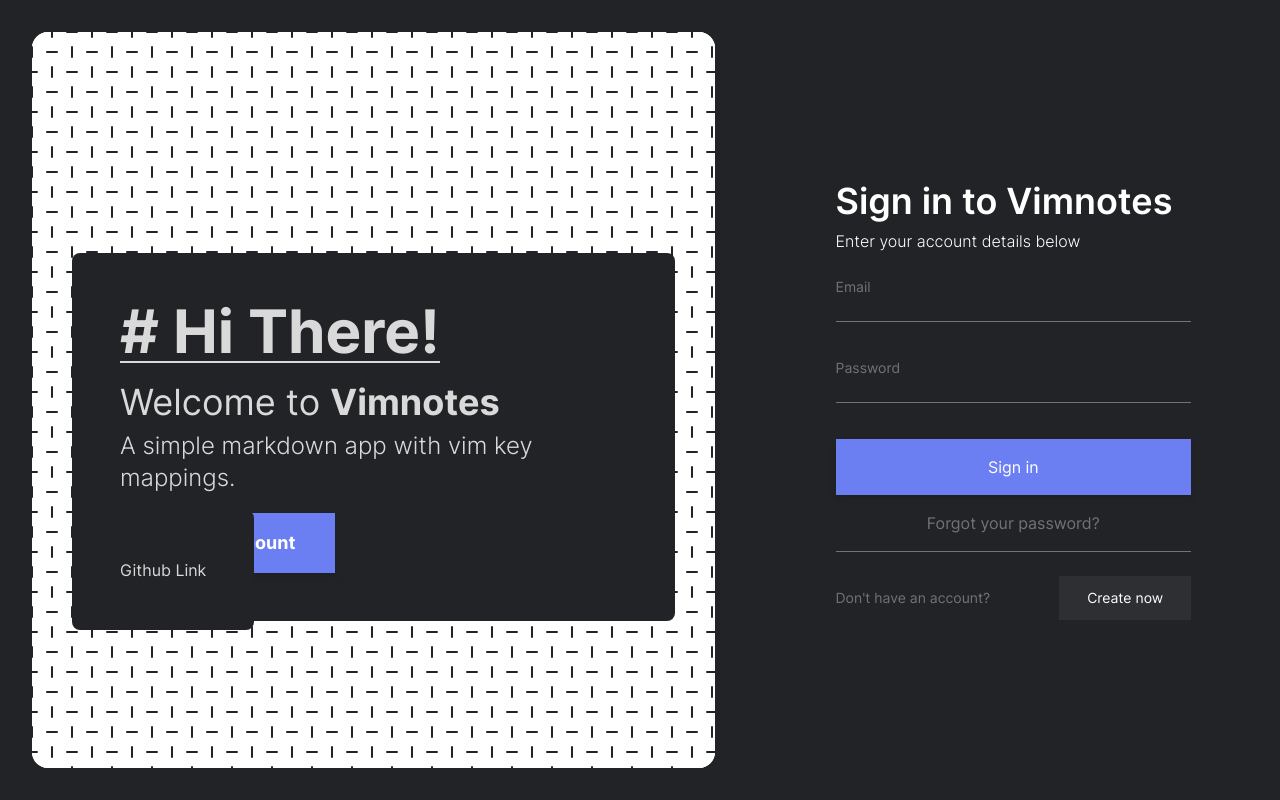
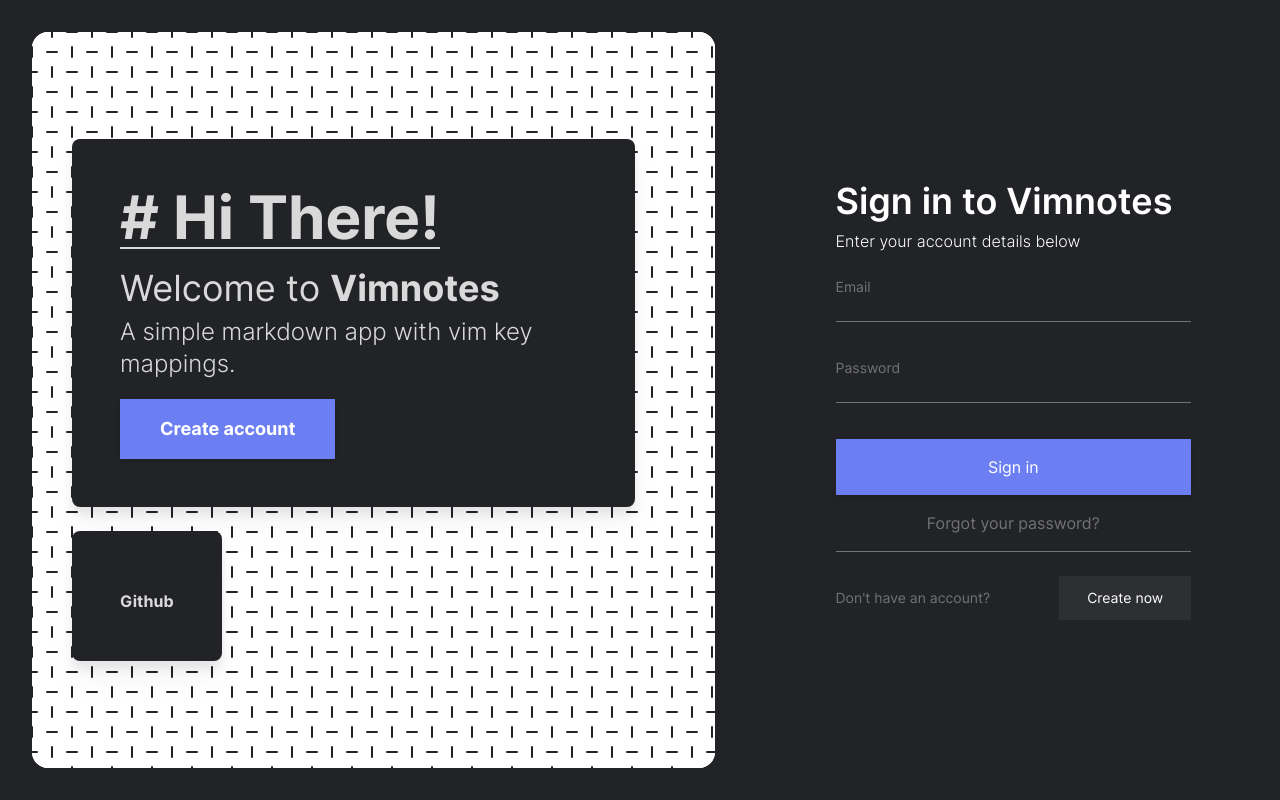
Before and after one commit to francccisss/markdown-app, a React (Vite) app: page /sign-in in a window 1280 px wide. Built offline with nearby package versions, Linux system fonts and the light colour scheme; no server answers.

Commit message:
style:used different layout for text contents to align items together instead of using absolute on each item and aligning tem separately

```diff
--- a/src/components/AuthContents.tsx
+++ b/src/components/AuthContents.tsx
@@ -6,10 +6,15 @@
 	return (
 		<div
 			id="auth-contents"
-			className="relative w-full bg-[#ffffff] rounded-2xl overflow-hidden"
+			className="relative w-full bg-[#ffffff] flex rounded-2xl overflow-hidden"
 		>
-			<WelcomeText />
-			<GithubLink />
+			<section
+				id="text-section"
+				className="flex flex-col flex-1 z-30 px-10 justify-center items-start gap-6"
+			>
+				<WelcomeText />
+				<GithubLink />
+			</section>
 			<Wave />
 		</div>
 	);
--- a/src/components/GithubLink.tsx
+++ b/src/components/GithubLink.tsx
@@ -3,8 +3,8 @@
 const GithubLink = () => {
 	return (
 		<RootTextLayout top="65%">
-			<a className="inline-block " href="#">
-				Github Link
+			<a className="inline-block font-bold w-full h-full mt-2.5 " href="#">
+				Github
 			</a>
 		</RootTextLayout>
 	);
--- a/src/components/RootTextLayout.tsx
+++ b/src/components/RootTextLayout.tsx
@@ -14,7 +14,7 @@
 	return (
 		<div
 			id="root-texts"
-			className={`mr-10 p-12 bg-vn-black z-10 auth-text-container text-vn-white w-fit rounded-lg inline-block absolute`}
+			className="drop-shadow-xl mr-10 p-12 bg-vn-black z-10 auth-text-container text-vn-white w-fit rounded-lg inline-block "
 			style={{
 				top,
 				left,
--- a/src/components/decorator-components/Wave.tsx
+++ b/src/components/decorator-components/Wave.tsx
@@ -1,6 +1,7 @@
 export const Wave = () => {
 	return (
 		<svg
+			className="z-0 absolute"
 			id="patternId"
 			width="100%"
 			height="100%"
```
